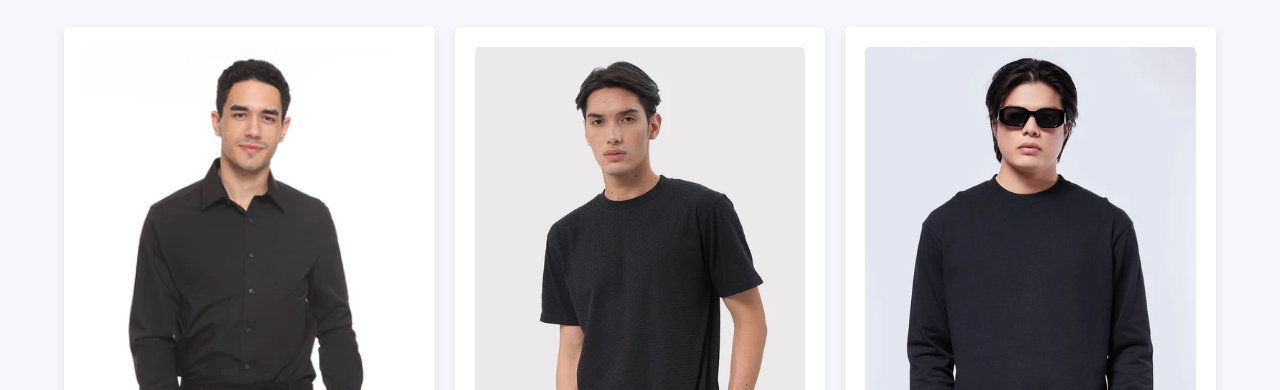
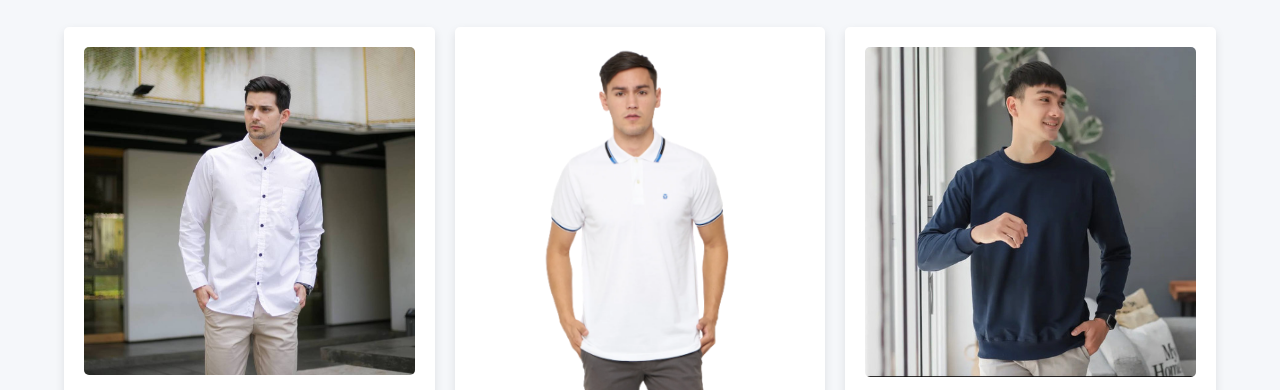
Before and after one commit to andhika106/Website-Personal, a plain HTML site: page UTSDESAINWEB/index.html in a window 1280 px wide. Shown: the part 562-952 px from the top of the page. Drawn offline with nearby package versions, Linux system fonts and the light colour scheme.

Commit message:
Add files via upload

```diff
--- a/UTSDESAINWEB/index.html
+++ b/UTSDESAINWEB/index.html
@@ -37,17 +37,17 @@
             <h3>Featured Products</h3>
             <div class="news-grid">
                 <div class="item">
-                    <img src="imgss.webp" alt="Latest fashion">
+                    <img src="disssa.jpg" alt="Latest fashion">
                     <h4>Trending Styles</h4>
                     <p>Explore the latest trends in fashion with our curated selections.</p>
                 </div>
                 <div class="item">
-                    <img src="imggg.webp" alt="Sale">
+                    <img src="ajajzja.png" alt="Sale">
                     <h4>Exclusive Discounts</h4>
                     <p>Save on your favorite pieces with our exclusive deals and discounts.</p>
                 </div>
                 <div class="item">
-                    <img src="imgbbbss.webp" alt="New Arrivals">
+                    <img src="iiiiiissss.jpg" alt="New Arrivals">
                     <h4>New Arrivals</h4>
                     <p>Check out our new arrivals and refresh your wardrobe with the latest styles.</p>
                 </div>
```
Also changed, not shown: UTSDESAINWEB/ajajzja.png (added), UTSDESAINWEB/disssa.jpg (added), UTSDESAINWEB/iiiiiissss.jpg (added).
